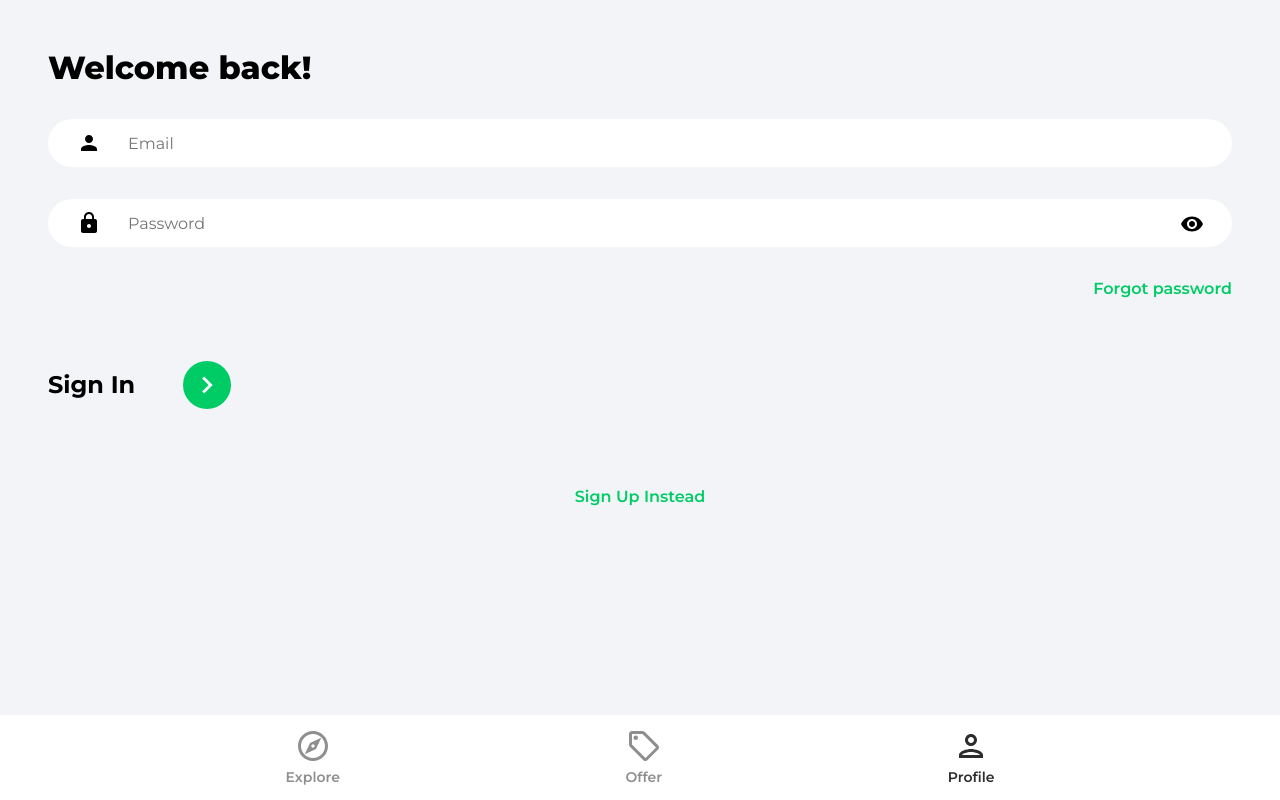
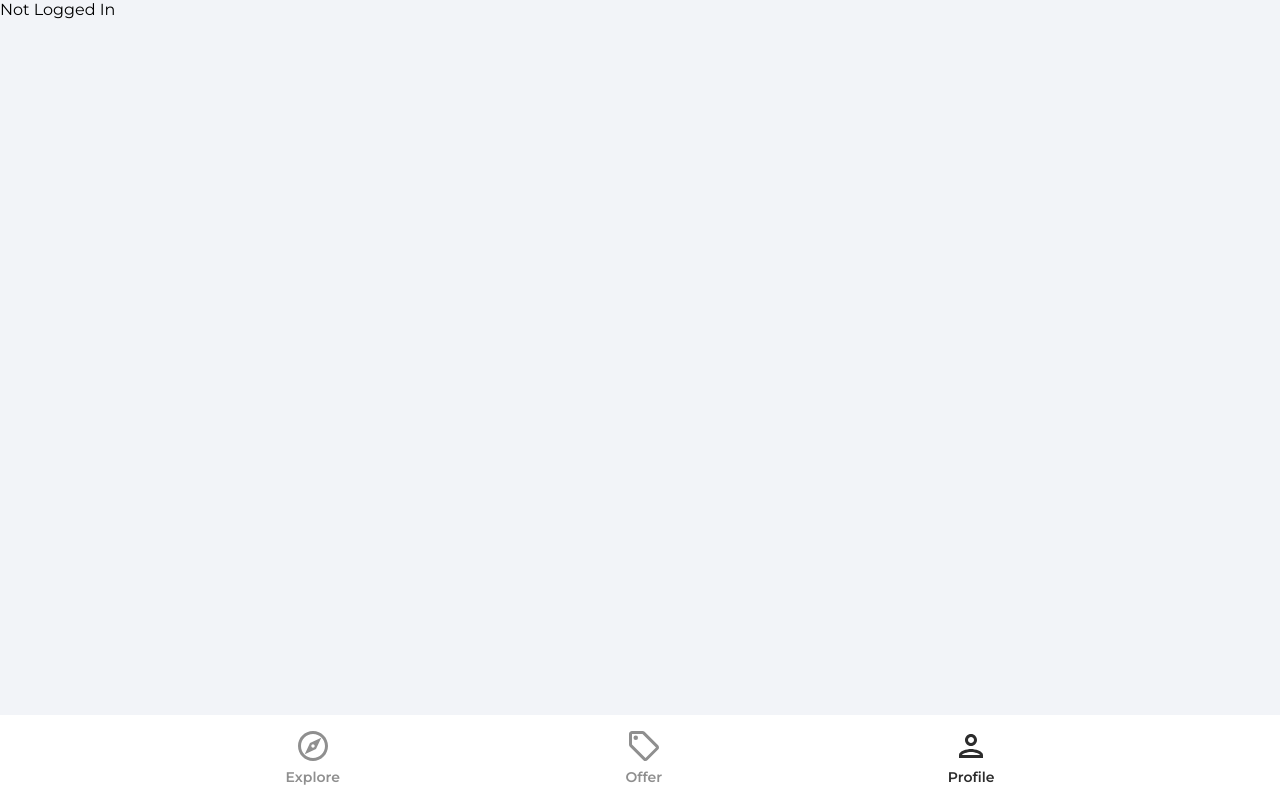
Before and after one commit to yurii-bel/house-marketplace-app, a React (Create React App) app: page /profile in a window 1280 px wide. Built offline with nearby package versions, Linux system fonts and the light colour scheme.

Commit message:
feat: add sign in

```diff
--- a/src/App.js
+++ b/src/App.js
@@ -14,7 +14,7 @@
         <Routes>
           <Route path="/" element={<Explore />} />
           <Route path="/offers" element={<Offers />} />
-          <Route path="/profile" element={<SignIn />} />
+          <Route path="/profile" element={<Profile />} />
           <Route path="/sign-in" element={<SignIn />} />
           <Route path="/sign-up" element={<SignUp />} />
           <Route path="/forgot-password" element={<ForgotPassword />} />
--- a/src/pages/Profile.jsx
+++ b/src/pages/Profile.jsx
@@ -1,7 +1,15 @@
-import React from "react";
+import React, { useEffect, useState } from "react";
+import { getAuth } from "firebase/auth";
 
 const Profile = () => {
-  return <div>Profile</div>;
+  const [user, setUser] = useState(null);
+
+  const auth = getAuth();
+  useEffect(() => {
+    setUser(auth.currentUser);
+  }, []);
+
+  return user ? <h1>{user.displayName}</h1> : "Not Logged In";
 };
 
 export default Profile;
--- a/src/pages/SignIn.jsx
+++ b/src/pages/SignIn.jsx
@@ -1,6 +1,7 @@
 import React from "react";
 import { useState } from "react";
 import { Link, useNavigate } from "react-router-dom";
+import { getAuth, signInWithEmailAndPassword } from "firebase/auth";
 import { ReactComponent as ArrowRightIcon } from "../assets/svg/keyboardArrowRightIcon.svg";
 import visibilityIcon from "../assets/svg/visibilityIcon.svg";
 
@@ -21,6 +22,24 @@
     }));
   };
 
+  const onSubmit = async (e) => {
+    e.preventDefault();
+
+    try {
+      const auth = getAuth();
+
+      const userCredential = await signInWithEmailAndPassword(
+        auth,
+        email,
+        password
+      );
+
+      if (userCredential.user) navigate("/");
+    } catch (error) {
+      console.error(error);
+    }
+  };
+
   return (
     <>
       <div className="pageContainer">
@@ -28,7 +47,7 @@
           <p className="pageHeader">Welcome back!</p>
         </header>
 
-        <form>
+        <form onSubmit={onSubmit}>
           <input
             type="email"
             className="emailInput"
```
